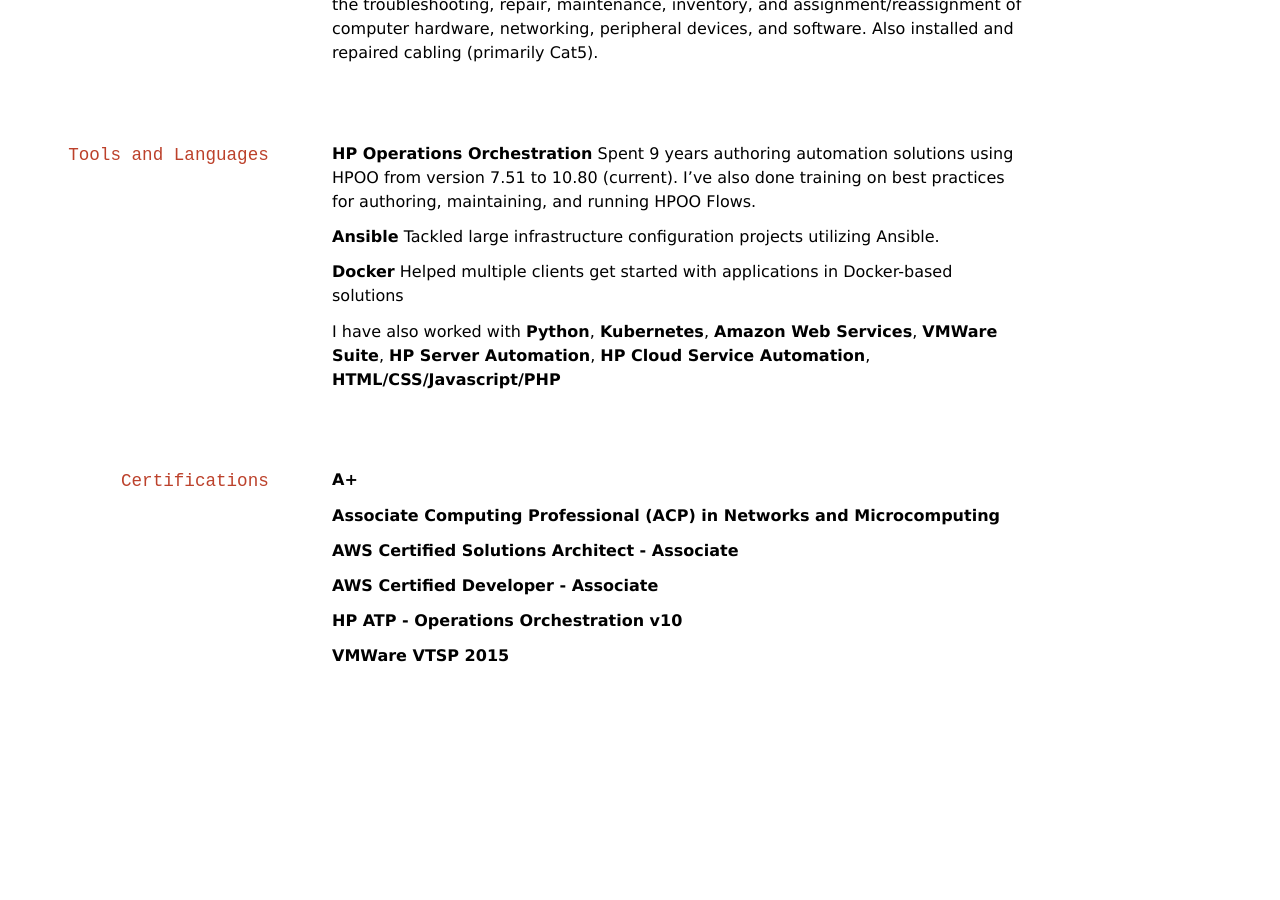
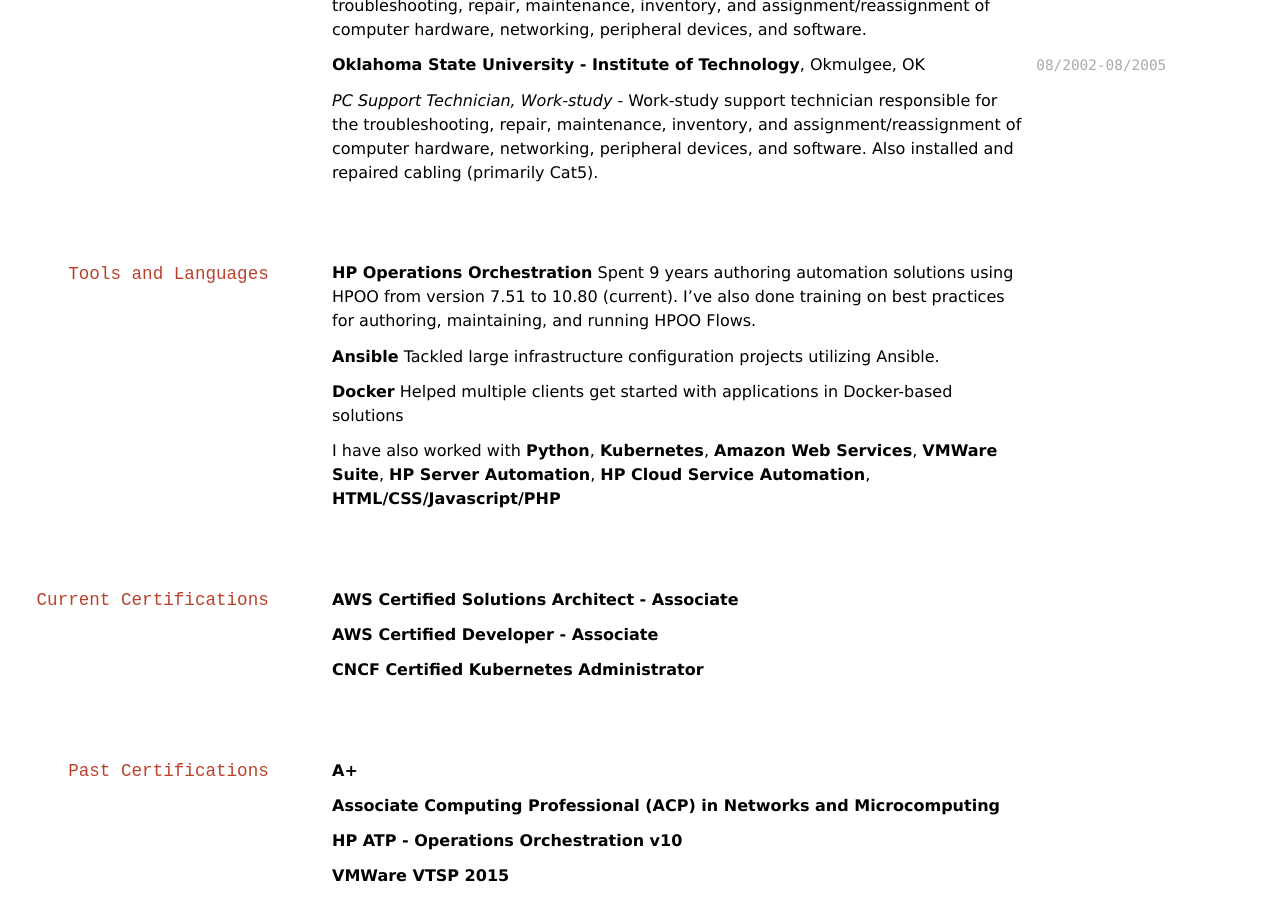
Before and after one commit to audioboxer217/audioboxer217.github.io, a Jekyll site: the page built from index.md, in a window 1280 px wide and 900 px high, scrolled down 1405 px. Built offline with Jekyll 4.4.1, drawn with Linux system fonts in a browser that asks for light colours; before the commit the page ends 2084 px from its top, so only the background shows below that.

Commit message:
Update to include CKA Cert
Also added badges to the top of the page.

```diff
--- a/index.md
+++ b/index.md
@@ -5,12 +5,15 @@
 # K. Scott Eppler
 Cloud Engineer, Automation Developer
 
+[![](img/aws_saa.png){:height="100" width="100"}](https://www.certmetrics.com/amazon/public/badge.aspx?i=1&t=c&d=2018-11-01&ci=AWS00254133)
+[![](img/aws_da.png){:height="100" width="100"}](https://www.certmetrics.com/amazon/public/badge.aspx?i=2&t=c&d=2018-11-14&ci=AWS00254133)
+[![](img/cka.png){:height="100" width="100"}](cka_cert.pdf)
+
 <div id="webaddress">
 <a href="mailto:k.scott.eppler@gmail.com">k.scott.eppler@gmail.com</a> |
 <a href="tel:9189942377">918.994.2377</a> |
 <a href="https://github.com/audioboxer217" target="_blank">GitHub</a> (<a href="https://hacknical.com/audioboxer217/github?locale=en" target="_blank">stats</a>)
 </div>
-
 
 ## Currently
 
@@ -79,15 +82,19 @@
 __HTML/CSS/Javascript/PHP__
 
 
-## Certifications
+## Current Certifications
+
+__AWS Certified Solutions Architect - Associate__
+
+__AWS Certified Developer - Associate__
+
+__CNCF Certified Kubernetes Administrator__
+
+## Past Certifications
 
 __A+__
 
 __Associate Computing Professional (ACP) in Networks and Microcomputing__
-
-__AWS Certified Solutions Architect - Associate__
-
-__AWS Certified Developer - Associate__
 
 __HP ATP - Operations Orchestration v10__
 
```
Also changed, not shown: other parts of index.md (+1 -1 lines), img/aws_da.png (added), img/aws_saa.png (added), img/cka.png (added), 1 other file.
